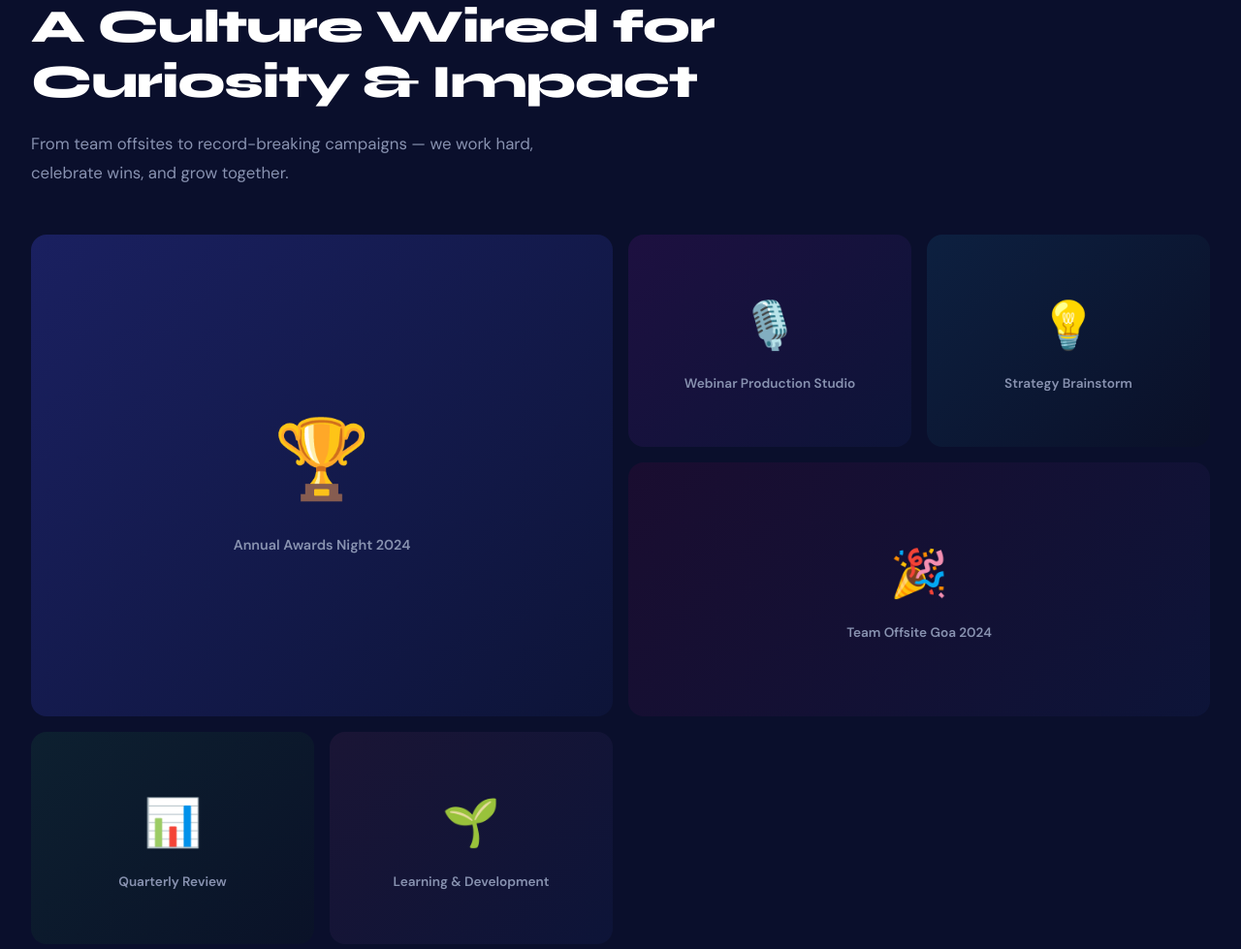
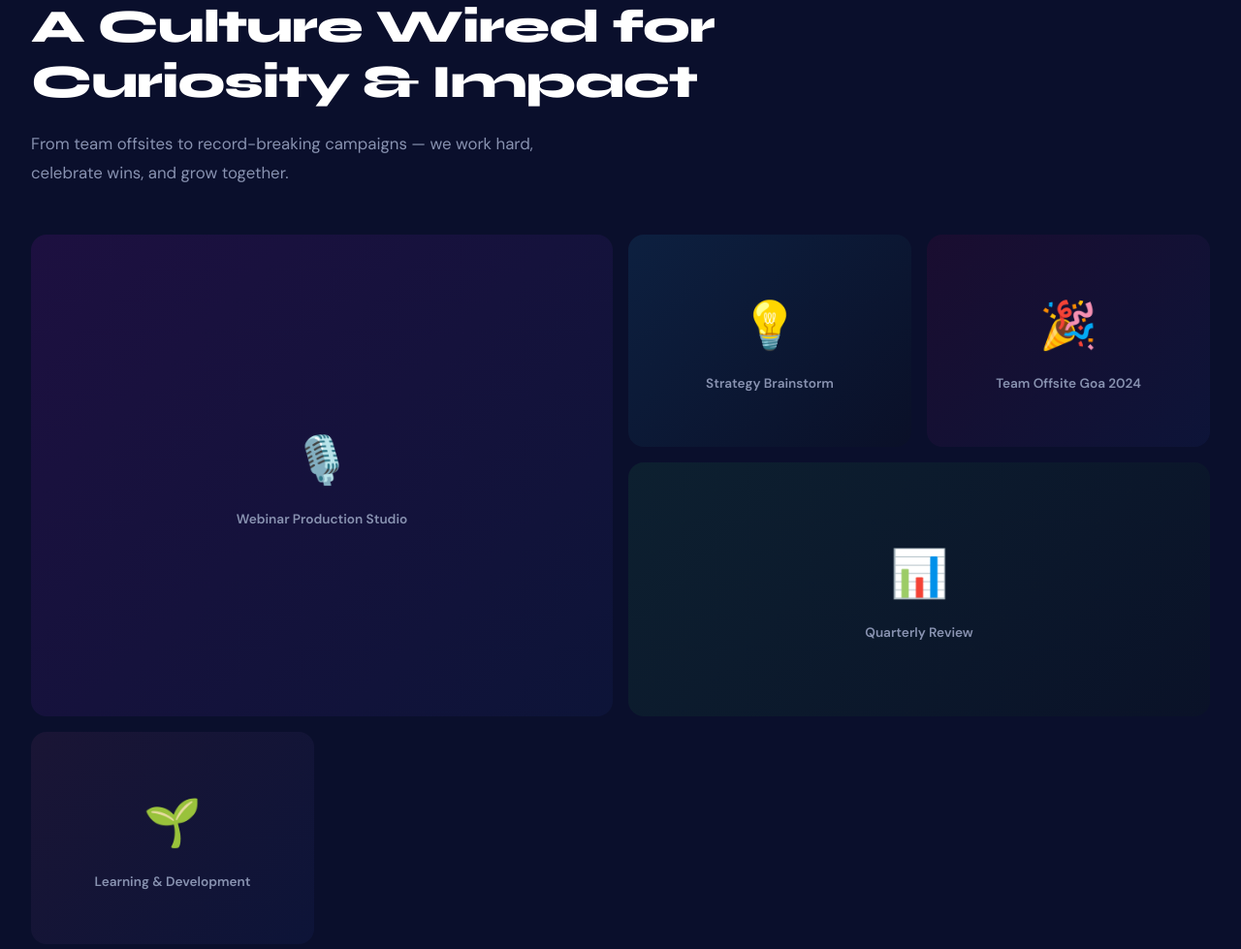
Before and after one commit to TechSagarJoshi/empor_marcom, a Flask app: page / in a window 1280 px wide. Shown: the part 3015-3994 px from the top of the page at 97% size. Run offline with Flask 3, Linux system fonts and the light colour scheme.

Commit message:
updated website

```diff
--- a/templates/index.html
+++ b/templates/index.html
@@ -197,13 +197,6 @@
     </div>
 
     <div class="gallery-grid">
-      <div class="gallery-item fade-in">
-        <div class="gallery-placeholder" style="background: linear-gradient(135deg, #1a2060 0%, #0d1438 100%); min-height:400px;">
-          <span style="font-size:5rem;">🏆</span>
-          <span style="color:var(--text-muted); font-size:0.9rem; font-weight:600;">Annual Awards Night 2024</span>
-        </div>
-        <div class="gallery-overlay"><span>Annual Awards Night 2024</span></div>
-      </div>
       <div class="gallery-item fade-in stagger-1">
         <div class="gallery-placeholder" style="background: linear-gradient(135deg, #1d1040 0%, #0d1438 100%);">
           <span style="font-size:3rem;">🎙️</span>
```
